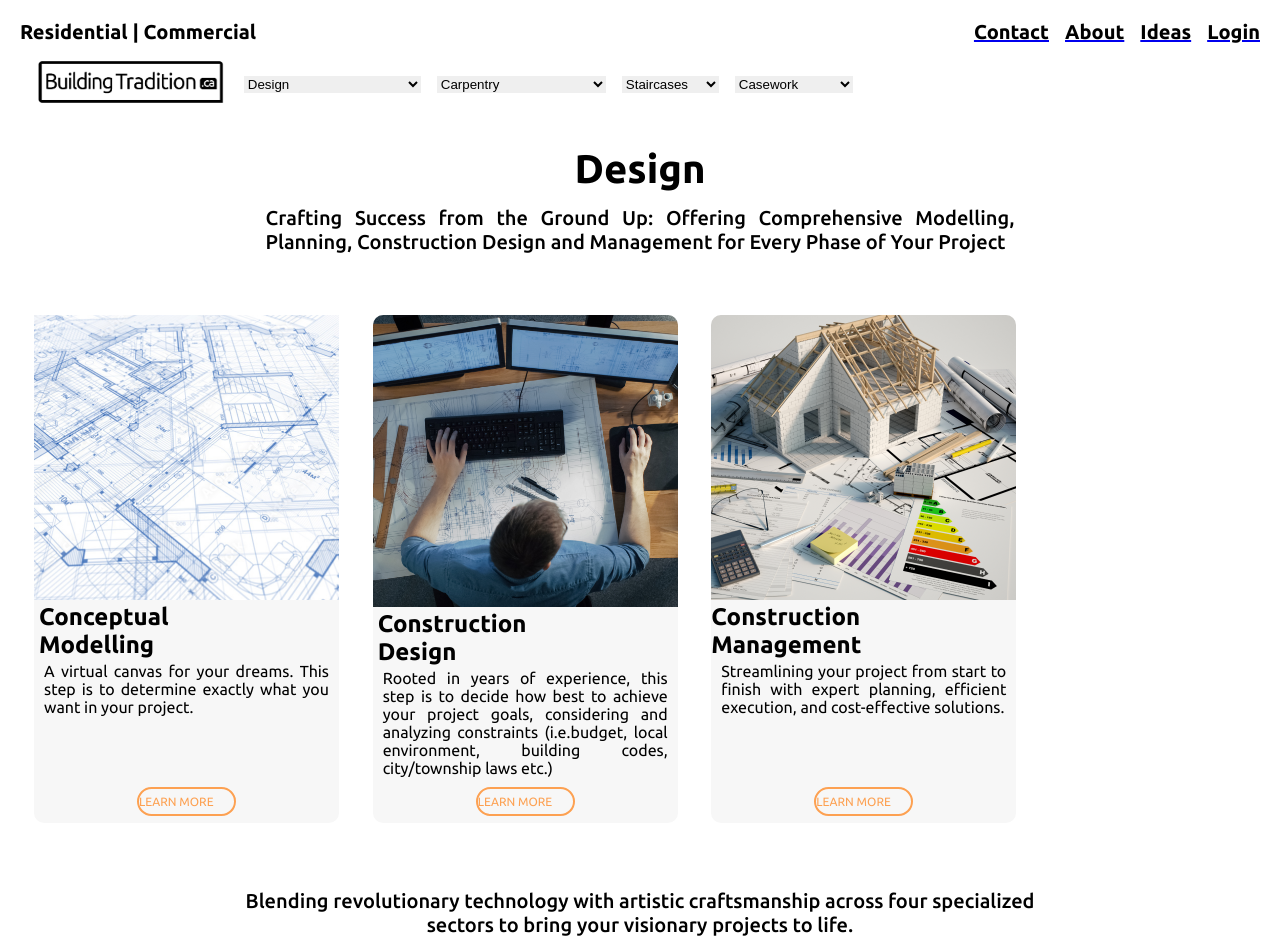
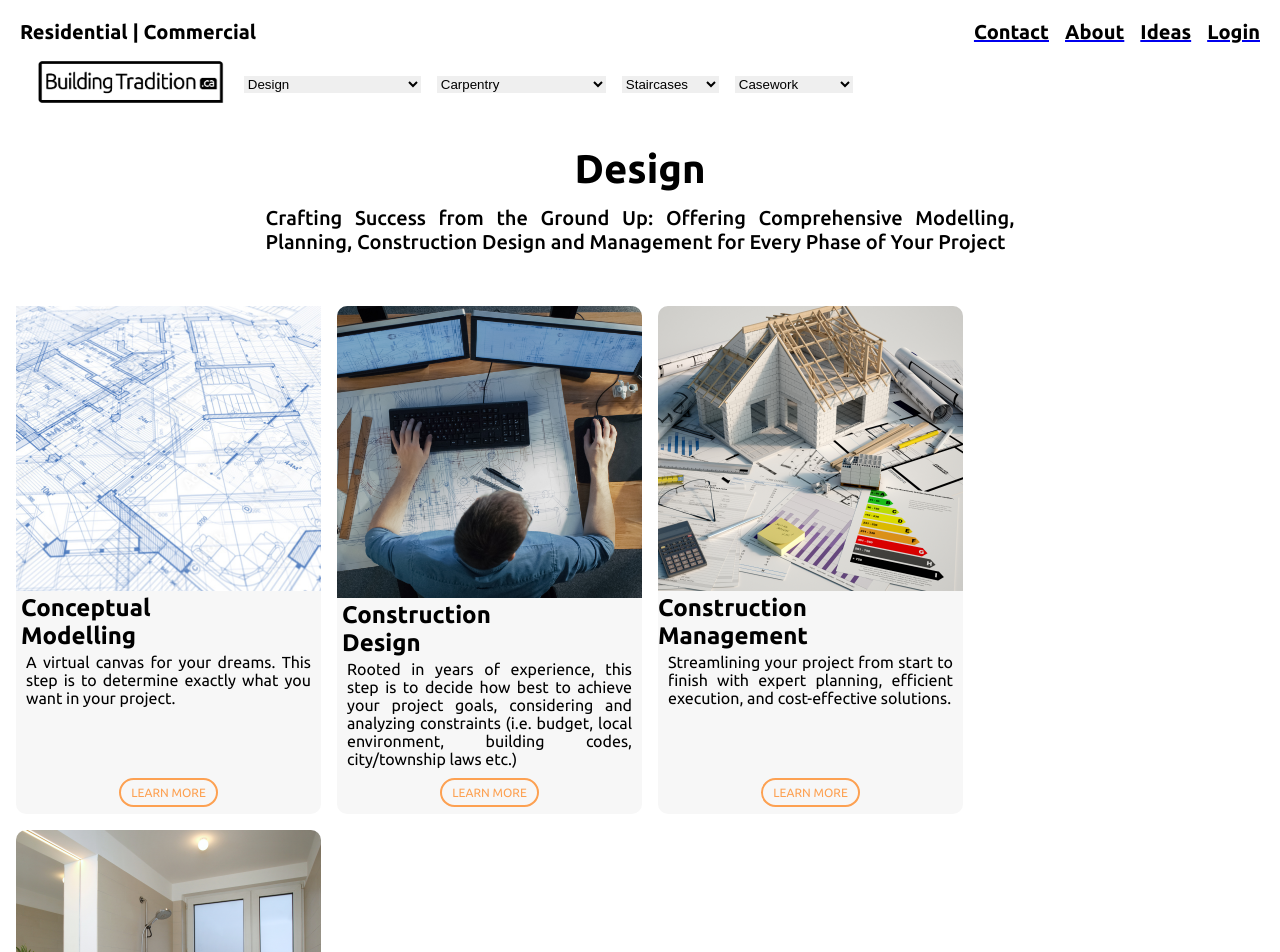
Before and after one commit to Reh1t/BTTest, a Next.js app: page /design-page in a window 1280 px wide. Shown: the top 952 px of the page. Built offline with nearby package versions, Linux system fonts and the light colour scheme.

Commit message:
design page

```diff
--- a/components/card.js
+++ b/components/card.js
@@ -10,6 +10,8 @@ const Card = ({
   propHeight,
   onMainTextContainerClick,
   onDesignText2Click,
+  onLearnMoreClick,
+  pageName, // New prop to pass the page name dynamically
 }) => {
   const cardStyle = useMemo(() => {
     return {
@@ -61,8 +63,11 @@ const Card = ({
           {aVirtualCanvasForYourDrea}
         </div>
       </div>
-      <div className="self-stretch overflow-hidden flex flex-col items-center justify-end py-[7px] px-5 text-xs text-sandybrown">
-        <div className="w-[99px] rounded-mini box-border flex flex-row items-center justify-between py-1.5 px-0 gap-[10px] border-[2px] border-solid border-sandybrown">
+      <div
+        className="self-stretch overflow-hidden flex flex-col items-center justify-end py-[7px] px-5 text-xs text-sandybrown cursor-pointer"
+        onClick={() => onLearnMoreClick(pageName)} // Pass pageName to onLearnMoreClick
+      >
+        <div className="w-[99px] rounded-mini box-border flex flex-row items-center justify-center py-1.5 px-0 gap-[10px] border-[2px] border-solid border-sandybrown">
           <div className="relative whitespace-nowrap">LEARN MORE</div>
         </div>
       </div>
--- a/pages/design-page.js
+++ b/pages/design-page.js
@@ -52,48 +52,46 @@ const DesignPage = () => {
             Phase of Your Project
           </div>
         </header>
-        <div className="h-[585px] w-[1439px] overflow-x-auto shrink-0 flex flex-row flex-wrap items-start justify-start py-[41px] pr-16 pl-[54px] box-border gap-[37px_33.67px] max-w-full ml-[-20px] mq750:gap-[37px_33.67px] mq750:pl-[27px] mq750:pr-8 mq750:pb-[27px] mq750:box-border">
+        <div className="h-auto w-full overflow-x-auto flex flex-wrap lg:flex-row items-start justify-start lg:justify-between py-8 px-4 lg:px-0 lg:pr-16 gap-4 lg:gap-8 max-w-full">
   <Card
     photoPlaceholder="/photo-placeholder1@2x.png"
     conceptual="Conceptual "
     modelling="Modelling"
-            aVirtualCanvasForYourDrea="A virtual canvas for your dreams. This step is to determine exactly what you want in your project. "
-            onMainTextContainerClick={onMainTextContainerClick}
+    aVirtualCanvasForYourDrea="A virtual canvas for your dreams. This step is to determine exactly what you want in your project."
+    onLearnMoreClick={onMainTextContainerClick}
   />
   <Card
     photoPlaceholder="/photo-placeholder-11@2x.png"
     conceptual="Construction "
     modelling="Design"
-            aVirtualCanvasForYourDrea="Rooted in years of experience, this step is to decide how best to achieve your project goals, considering and analyzing constraints (i.e.budget, local environment, building codes, city/township laws etc.)"
+    aVirtualCanvasForYourDrea="Rooted in years of experience, this step is to decide how best to achieve your project goals, considering and analyzing constraints (i.e. budget, local environment, building codes, city/township laws etc.)"
     modellingOverflow="hidden"
     aVirtualCanvasPadding="0px 5px"
     propHeight="unset"
-            onDesignText2Click={onDesignText2Click}
+    onLearnMoreClick={onDesignText2Click}
   />
   <Card
     photoPlaceholder="/photo-placeholder-21@2x.png"
-            conceptual="Construction
-            "
+    conceptual="Construction"
     modelling="Management"
-            aVirtualCanvasForYourDrea="Streamlining your project from start to finish with expert planning, efficient execution, and cost-effective solutions. "
+    aVirtualCanvasForYourDrea="Streamlining your project from start to finish with expert planning, efficient execution, and cost-effective solutions."
     modellingOverflow="hidden"
     aVirtualCanvasPadding="unset"
     propHeight="115px"
-            onDesignText2Click={onDesignText3Click}
+    onLearnMoreClick={onDesignText3Click}
   />
   <Card
     photoPlaceholder="/photo-placeholder-31@2x.png"
-            conceptual="Accessible
-            "
+    conceptual="Accessible"
     modelling="Construction "
-            aVirtualCanvasForYourDrea="We don't often think about making our spaces adaptable to life's transitions until it's too late. Why wait for the unexpected to happen when you could plan to be in a space that has lifetime adaptability, for whatever life transitions occur.
-"
+    aVirtualCanvasForYourDrea="We don't often think about making our spaces adaptable to life's transitions until it's too late. Why wait for the unexpected to happen when you could plan to be in a space that has lifetime adaptability, for whatever life transitions occur."
     modellingOverflow="hidden"
     aVirtualCanvasPadding="0px 14px 0px 5px"
     propHeight="unset"
-            onDesignText2Click={onDesignText4Click}
+    onLearnMoreClick={onDesignText4Click}
   />
 </div>
+
       </section>
       <section className="self-stretch bg-white overflow-hidden flex flex-row flex-wrap items-start justify-start min-h-[526px] max-w-full text-center text-xl text-kuno-red font-footer-bold-text">
         <div className="w-[1440px] overflow-hidden shrink-0 flex flex-row flex-wrap items-center justify-center py-[30px] px-5 box-border max-w-full">
```
Lines whose indentation alone changed are shown as unchanged.
